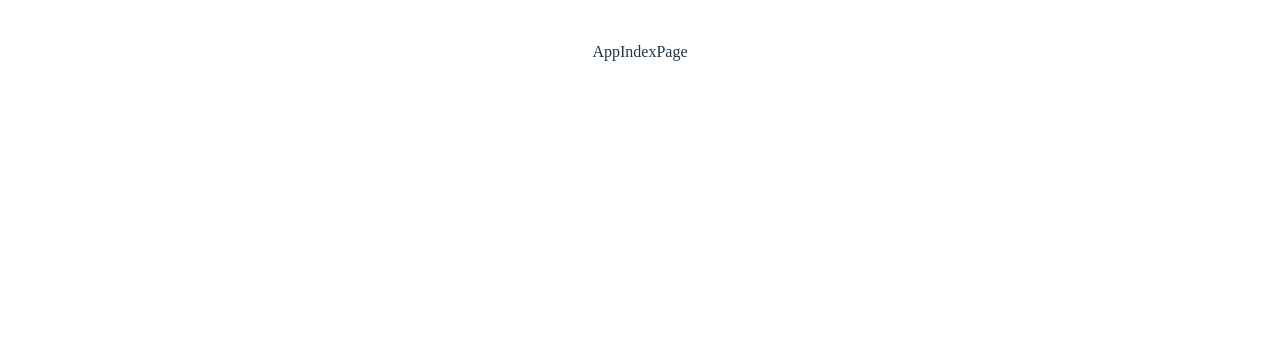
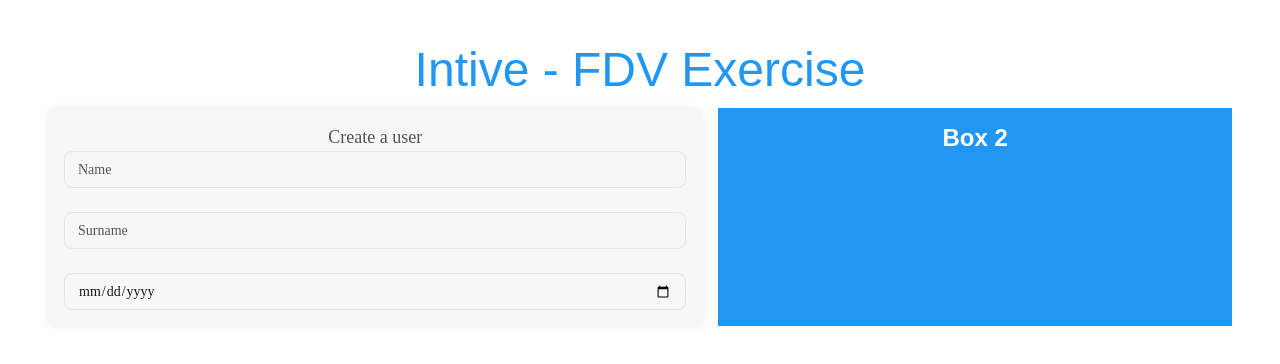
Before and after one commit to damisparks/nodesync-react, a React (Vite) app: page /app in a window 1280 px wide. Shown: the top 364 px of the page. Built offline with nearby package versions, Linux system fonts and the light colour scheme; the HTML template or start-up script is replaced by a standard one.

Commit message:
feat: add register form

```diff
--- a/package.json
+++ b/package.json
@@ -37,9 +37,11 @@
     "@emotion/react": "11.11.1",
     "@emotion/styled": "11.11.0",
     "@mui/material": "5.13.5",
+    "formik": "2.4.2",
     "react": "^18.2.0",
     "react-dom": "^18.2.0",
-    "react-router-dom": "6.13.0"
+    "react-router-dom": "6.13.0",
+    "yup": "1.2.0"
   },
   "devDependencies": {
     "@types/node": "20.1.3",
--- /dev/null
+++ b/src/components/UserCreator.tsx
@@ -0,0 +1,72 @@
+import React from 'react'
+import { useFormik } from 'formik'
+import { object, string } from 'yup'
+import { Stack, Typography, TextField } from '@mui/material'
+
+const validationSchema = object({
+  name: string().required('Name is required'),
+  surname: string().required('Surname is required'),
+  birthdate: string().required('Birthdate is required'),
+  country: string().required('Country is required'),
+})
+
+export const UserCreator: React.FC = () => {
+  const formik = useFormik({
+    initialValues: {
+      name: '',
+      surname: '',
+      birthdate: '',
+      country: '',
+    },
+    validationSchema,
+    onSubmit: (values) => {
+      console.log(values)
+    },
+  })
+
+  return (
+    <React.Fragment>
+      <Typography>Create a user</Typography>
+      <form onSubmit={formik.handleSubmit}>
+        <Stack spacing={3}>
+          <TextField
+            fullWidth
+            size="small"
+            type="text"
+            id="name"
+            name="name"
+            label="Name"
+            value={formik.values.name}
+            onChange={formik.handleChange}
+            error={formik.touched.name && Boolean(formik.errors.name)}
+            helperText={formik.touched.name && formik.errors.name}
+          />
+          <TextField
+            fullWidth
+            size="small"
+            type="text"
+            id="surname"
+            name="surname"
+            label="Surname"
+            value={formik.values.surname}
+            onChange={formik.handleChange}
+            error={formik.touched.surname && Boolean(formik.errors.surname)}
+            helperText={formik.touched.surname && formik.errors.surname}
+          />
+
+          <TextField
+            fullWidth
+            size="small"
+            type="date"
+            id="birthdate"
+            name="birthdate"
+            value={formik.values.birthdate}
+            onChange={formik.handleChange}
+            error={formik.touched.birthdate && Boolean(formik.errors.birthdate)}
+            helperText={formik.touched.birthdate && formik.errors.birthdate}
+          />
+        </Stack>
+      </form>
+    </React.Fragment>
+  )
+}
--- a/src/pages/app/index.tsx
+++ b/src/pages/app/index.tsx
@@ -1,9 +1,39 @@
 import React from 'react'
+import { Box, Paper, Typography } from '@mui/material'
+import { UserCreator } from '@/components/UserCreator'
 
 export const AppIndexPage: React.FC = () => {
   return (
     <React.Fragment>
-      <div>AppIndexPage</div>
+      <Typography color="primary" variant="h1">
+        Intive - FDV Exercise
+      </Typography>
+      <Box sx={{ display: 'flex', flexDirection: { xs: 'column', sm: 'row' } }}>
+        <Paper
+          elevation={3}
+          sx={{
+            p: 2,
+            m: 1,
+            flexGrow: 1,
+          }}
+        >
+          <UserCreator />
+        </Paper>
+
+        <Box
+          sx={{
+            bgcolor: 'primary.main',
+            color: 'primary.contrastText',
+            p: 2,
+            m: 1,
+            flexGrow: 1,
+          }}
+        >
+          <Typography variant="h5" component="div">
+            Box 2
+          </Typography>
+        </Box>
+      </Box>
     </React.Fragment>
   )
 }
```
Also changed, not shown: 1 other file (tests, documents, lock files or other folders).
